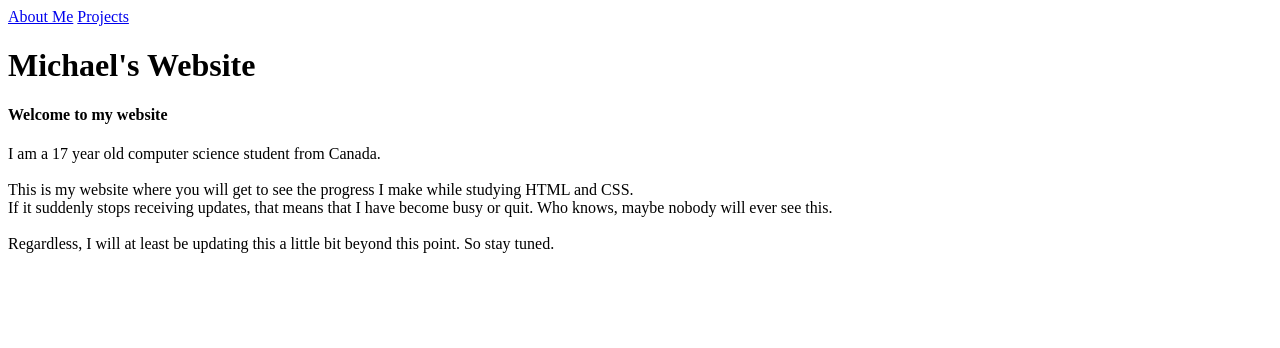
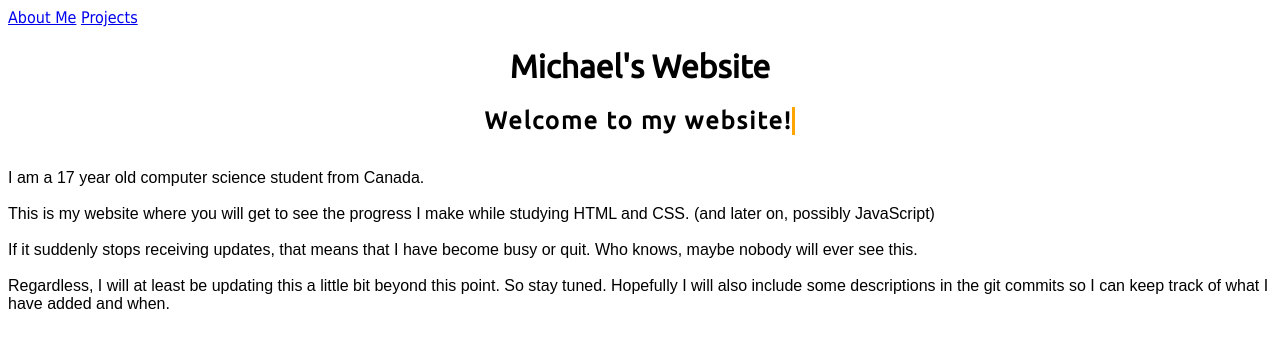
Before and after one commit to nodue/nodue.github.io, a plain HTML site: page index.html in a window 1280 px wide. Drawn offline with Linux system fonts and the light colour scheme.

Commit message:
Add files via upload
added some skidded animated text to try and learn and also updated some more things on the website

```diff
--- a/index.html
+++ b/index.html
@@ -5,21 +5,23 @@
 </nav>
 <head>
   <title>Michael's Website</title>
-  <link href="style.css" rel="stylesheet">
+  <link href="./style.css" rel="stylesheet">
 </head>
 <body>
-  <div class="title">
+  <div id="title">
     <h1> Michael's Website </h1>
-    <h4> Welcome to my website </h4>
+    <h2> Welcome to my website! </h2>
   </div>
   <div class="body-meat" id="aboutme">
+    <br>
     <p> I am a 17 year old computer science student from Canada.
       <br>
       <br>
-      This is my website where you will get to see the progress I make while studying HTML and CSS.
-      <br>If it suddenly stops receiving updates, that means that I have become busy or quit. Who knows, maybe nobody will ever see this.
-      <br>
-      <br> Regardless, I will at least be updating this a little bit beyond this point. So stay tuned.
+      This is my website where you will get to see the progress I make while studying HTML and CSS. (and later on, possibly JavaScript)
+      <br><br>
+      If it suddenly stops receiving updates, that means that I have become busy or quit. Who knows, maybe nobody will ever see this.
+      <br><br>
+      Regardless, I will at least be updating this a little bit beyond this point. So stay tuned. Hopefully I will also include some descriptions in the git commits so I can keep track of what I have added and when.
     </p>
   </div>
 </body>
--- /dev/null
+++ b/style.css
@@ -0,0 +1,46 @@
+nav {
+  font-family: Tahoma;
+  font-size: 16px;
+}
+#title h1 {
+  font-family: Ubuntu;
+  text-align: center;
+}
+#title h2 {
+  font-family: Ubuntu;
+  text-align: center;
+  width: fit-content;
+  block-size: fit-content;
+}
+@font-face {
+  font-family: Ubuntu;
+  src: url(Ubuntu-R.ttf)
+}
+body p {
+  font-family: Arial;
+}
+/* the below code is pasted from a website, tweaked for mine. I am not claiming it as my own but instead using it to learn */
+#title h2 {
+  overflow: hidden; /* Ensures the content is not revealed until the animation */
+  border-right: .15em solid orange; /* The typwriter cursor */
+  white-space: nowrap; /* Keeps the content on a single line */
+  margin: 0 auto; /* Gives that scrolling effect as the typing happens */
+  letter-spacing: .08em; /* Adjust as needed */
+  animation:
+    typing 2.0s steps(40, end),
+    blink-caret 0.75s step-end infinite;
+}
+.body-meat {
+  text-align: left;
+}
+/* The typing effect */
+@keyframes typing {
+  from { width: 0 }
+  to { width: 46% }
+}
+
+/* The typewriter cursor effect */
+@keyframes blink-caret {
+  from, to { border-color: transparent }
+  50% { border-color: orange; }
+}
```
Also changed, not shown: Ubuntu-R.ttf (added).
